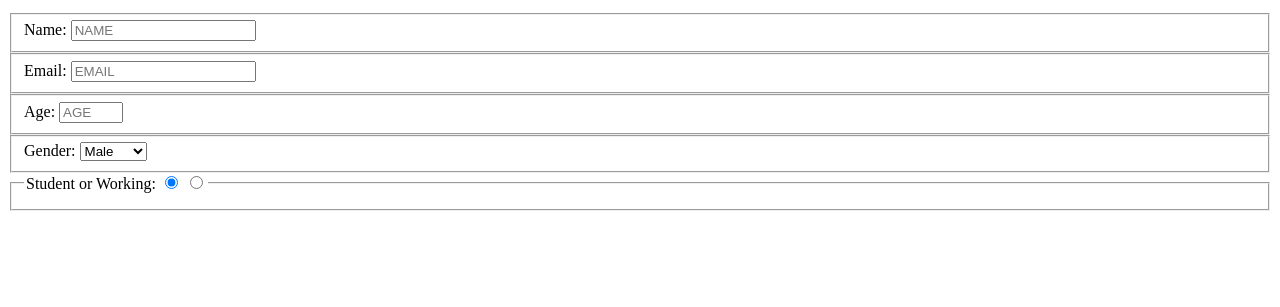
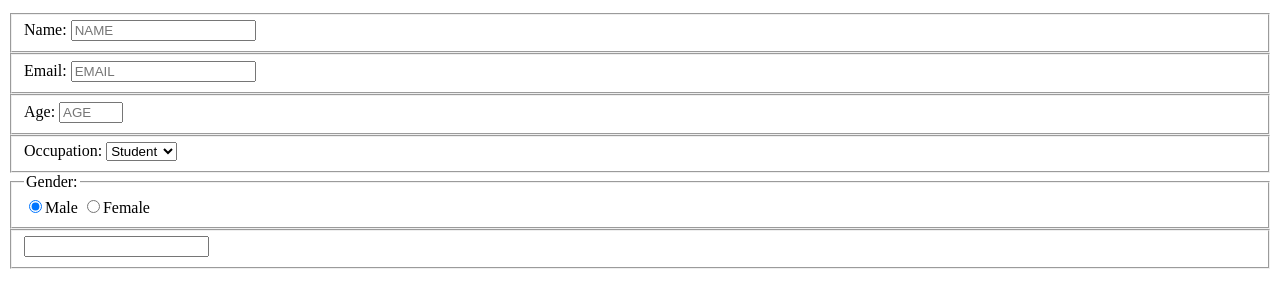
Before and after one commit to 0asisCat/survey-form-fcc, a plain HTML site: page index.html in a window 1280 px wide. Shown: the part 101-408 px from the top of the page. Drawn offline with Linux system fonts and the light colour scheme.

Commit message:
radio value

```diff
--- a/index.html
+++ b/index.html
@@ -18,19 +18,22 @@
         </label>
       </fieldset>
       <fieldset>
-        <label for="dropdown">
-            Gender:
+        <label for="dropdown">Occupation:
             <select id="dropdown">
-                <option>Male</option>
-                <option>Female</option>
+                <option>Student</option>
+                <option>Working</option>
             </select>
         </label>
       </fieldset>
       <fieldset>
-        <legend>Student or Working:
-            <label><input type="radio" name="radio" value="Student" checked></label>
-            <label><input type="radio" name="radio" value="Working"></label>
-        </legend>
+        <legend>Gender:</legend>
+            <label><input type="radio" name="radio" value="Male" checked>Male</label>
+            <label><input type="radio" name="radio" value="Female">Female</label>
+      </fieldset>
+      <fieldset>
+        <label>
+          <input>
+        </label>
       </fieldset>
     </form>
   </body>
```
